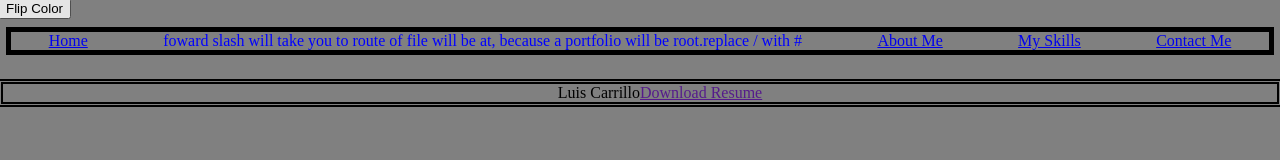
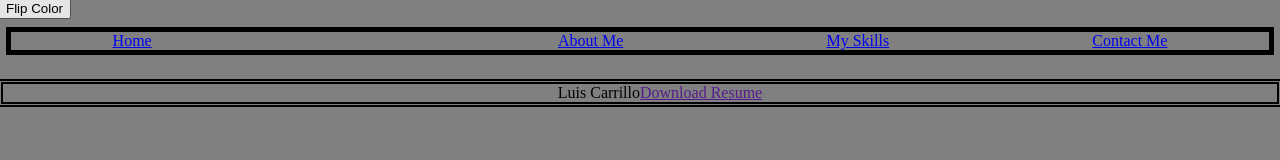
Before and after one commit to LuisCarrillo21/whprojects, a plain HTML site: page portfolio/index.html in a window 1280 px wide. Drawn offline with Linux system fonts and the light colour scheme.

```diff
--- a/portfolio/index.html
+++ b/portfolio/index.html
@@ -19,7 +19,8 @@
 
          <nav id="horizontal">
                 <ul>
-                    <li><a href="#">Home</a><li>   foward slash will take you to route of file will be at, because a portfolio will be root.replace / with #
+                        <!-- foward slash will take you to route of file will be at, because a portfolio will be root.replace / with # -->
+                    <li><a href="#">Home</a><li>
                     <li><a href="aboutme.html" target="_blank">About Me</a></li>
                     <li><a href="myskills.html" target="_blank">My Skills</a></li>
                     <li><a href="contactme.html" target="_blank">Contact Me</a></li>
```
